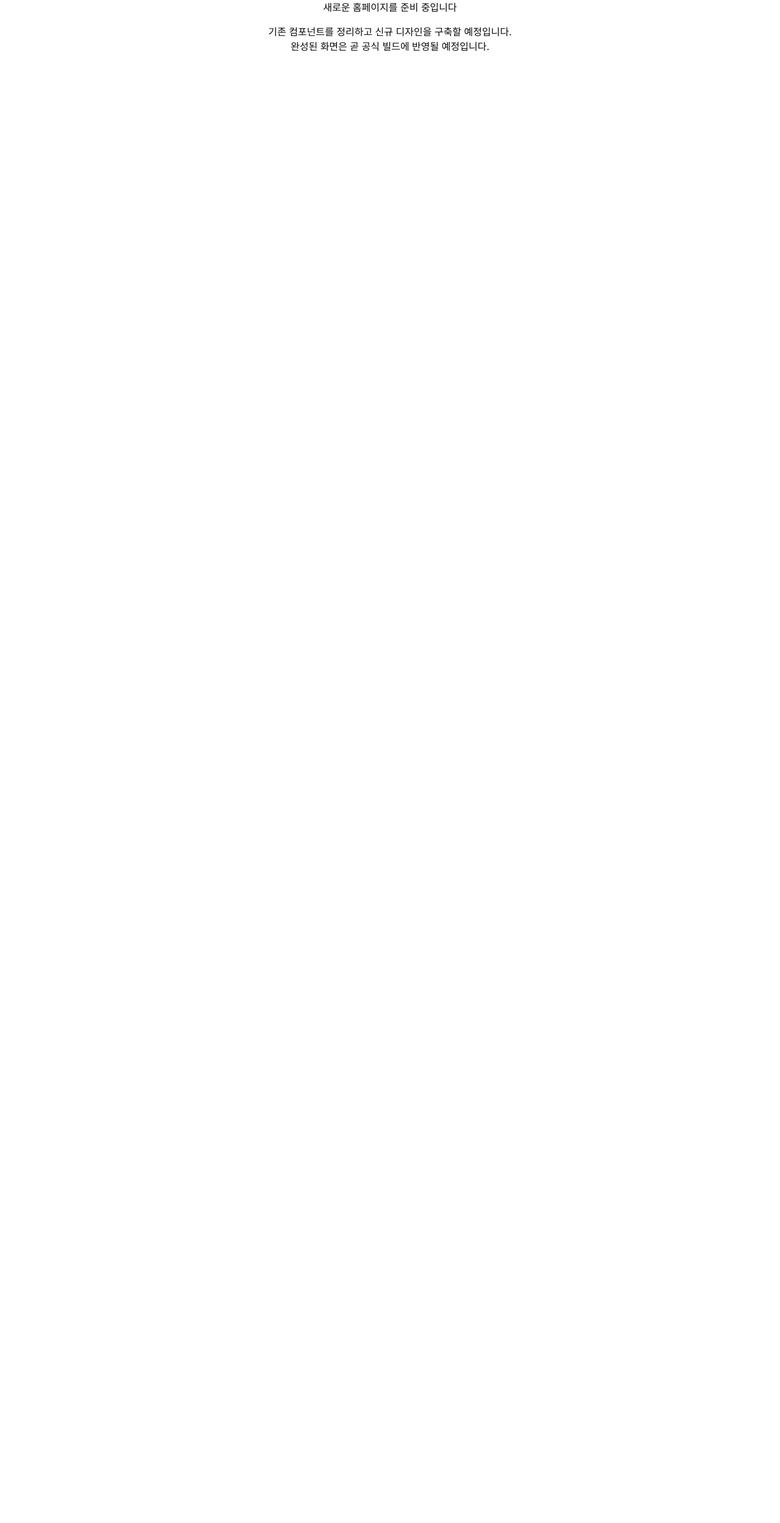
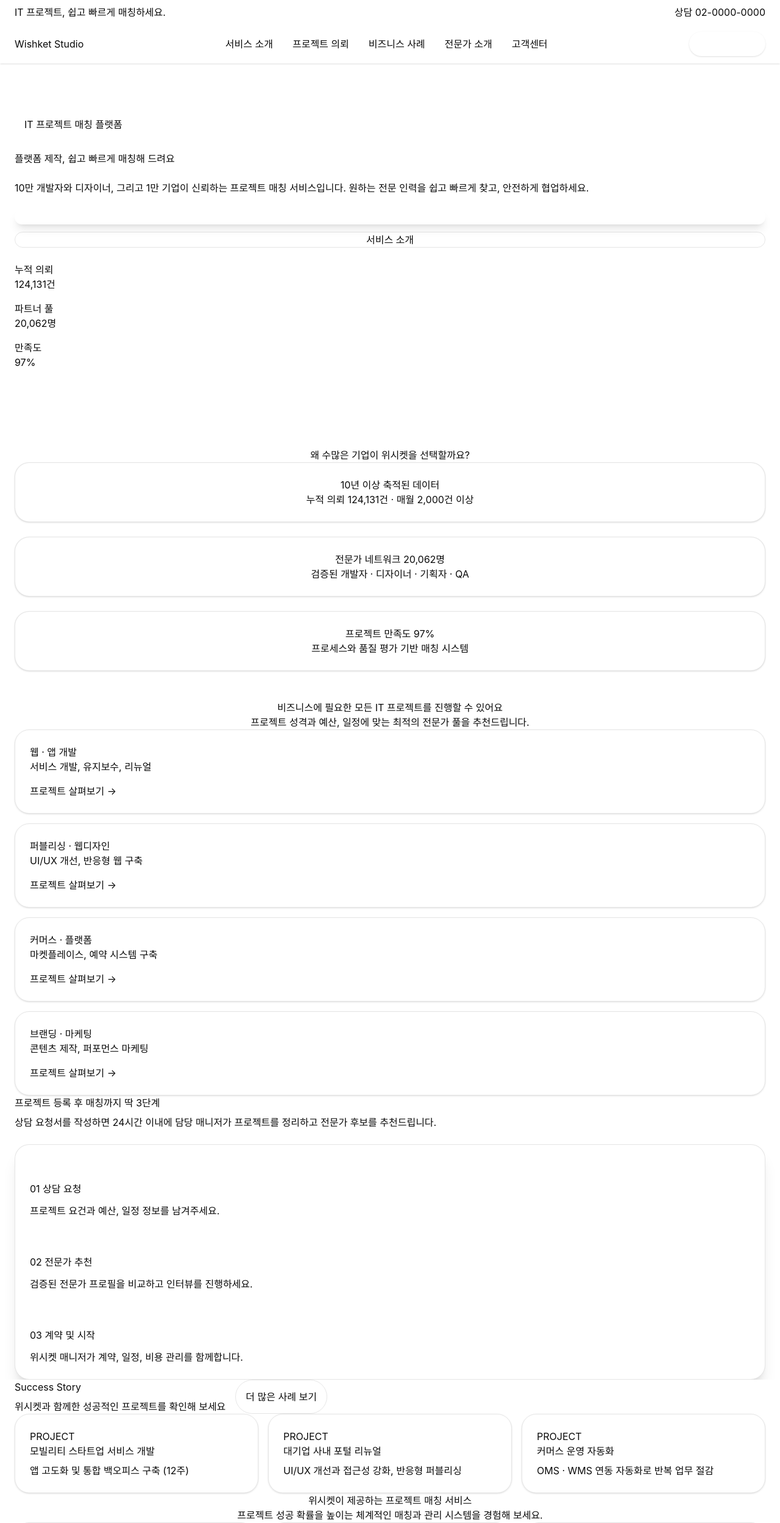
Before and after one commit to AIsulab/Sulab, a React (Vite) app: page / in a window 1280 px wide. Shown: the top 2497 px of the page at 61% size. Before the commit the page ends 800 px from the top, so only its background shows below. Built offline with nearby package versions, Linux system fonts and the light colour scheme; a web font is replaced by a local one.

Commit message:
fix: render new landing layout in app component

```diff
--- a/src/App.tsx
+++ b/src/App.tsx
@@ -1,3 +1,15 @@
+import CTASection from "./components/CTASection";
+import CategorySection from "./components/CategorySection";
+import FAQSection from "./components/FAQSection";
+import Footer from "./components/Footer";
+import HeroSection from "./components/HeroSection";
+import MatchingPreviewSection from "./components/MatchingPreviewSection";
+import MetricsSection from "./components/MetricsSection";
+import NavigationBar from "./components/NavigationBar";
+import PartnersSection from "./components/PartnersSection";
+import ProjectShowcaseSection from "./components/ProjectShowcaseSection";
+import SolutionSection from "./components/SolutionSection";
+
 export default function App() {
   return (
     <div className="min-h-screen bg-white">
@@ -8,14 +20,19 @@
           font-family: 'Pretendard', -apple-system, BlinkMacSystemFont, 'Segoe UI', sans-serif;
         }
       `}</style>
-      <main className="mx-auto flex max-w-4xl flex-col items-center px-6 py-32 text-center text-slate-900">
-        <h1 className="text-3xl font-bold sm:text-4xl">새로운 홈페이지를 준비 중입니다</h1>
-        <p className="mt-4 text-sm text-slate-600 sm:text-base">
-          기존 컴포넌트를 정리하고 신규 디자인을 구축할 예정입니다.
-          <br />
-          완성된 화면은 곧 공식 빌드에 반영될 예정입니다.
-        </p>
+      <NavigationBar />
+      <main>
+        <HeroSection />
+        <MetricsSection />
+        <CategorySection />
+        <MatchingPreviewSection />
+        <ProjectShowcaseSection />
+        <SolutionSection />
+        <CTASection />
+        <PartnersSection />
+        <FAQSection />
       </main>
+      <Footer />
     </div>
   );
 }
```
